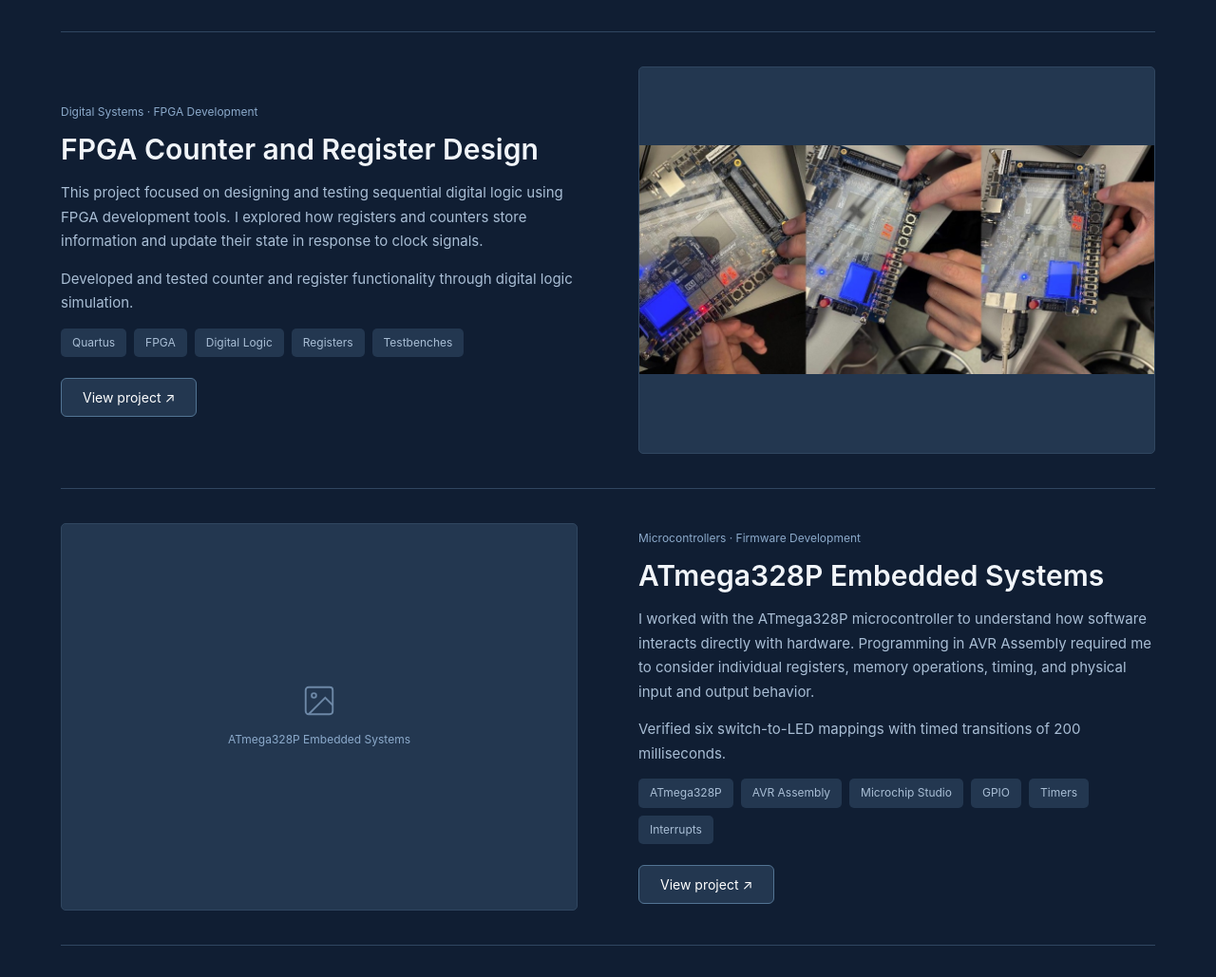
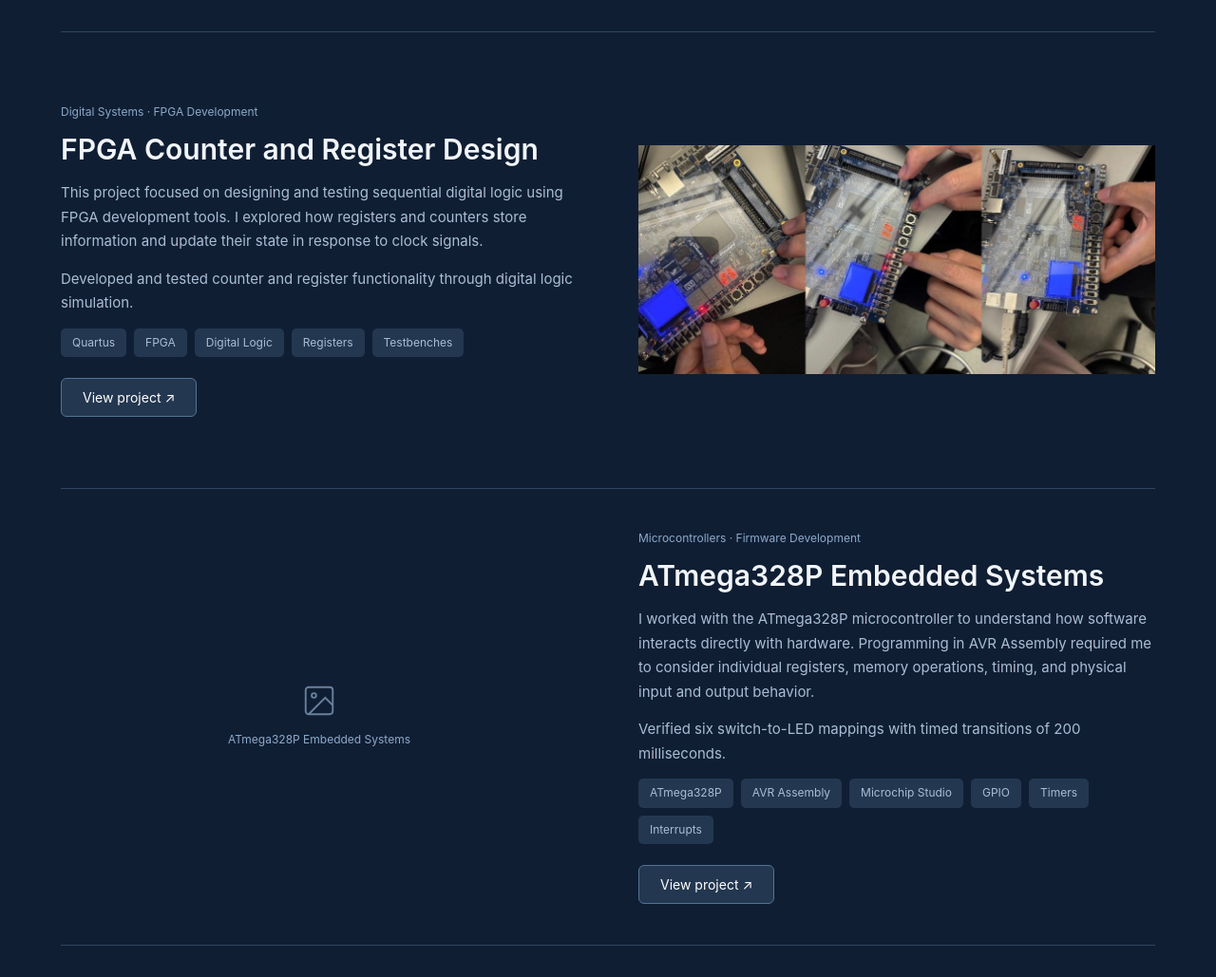
Before and after one commit to ashley-tran20/Engineering-Portfolio, a plain HTML site: page index.html in a window 1280 px wide. Shown: the part 1755-2784 px from the top of the page at 95% size. Drawn offline with Linux system fonts and the light colour scheme.

Commit message:
Update index.html

```diff
--- a/index.html
+++ b/index.html
@@ -802,7 +802,27 @@ nav { min-height: 66px; }
   .project-card { grid-template-columns: minmax(0, 1fr); gap: 20px; padding: 26px 0; }
   .project-card:nth-child(even) .project-image { order: 0; }
 }
-
+/* Remove blue boxes around project images */
+.project-image {
+    background: transparent;
+    border: none;
+    border-radius: 0;
+}
+
+.project-image img {
+    object-fit: contain;
+    background: transparent;
+}
+
+.detail-photo img {
+    background: transparent;
+    border: none;
+    box-shadow: none;
+}
+
+.placeholder {
+    background: transparent;
+}
 </style>
 </head>
 
```
